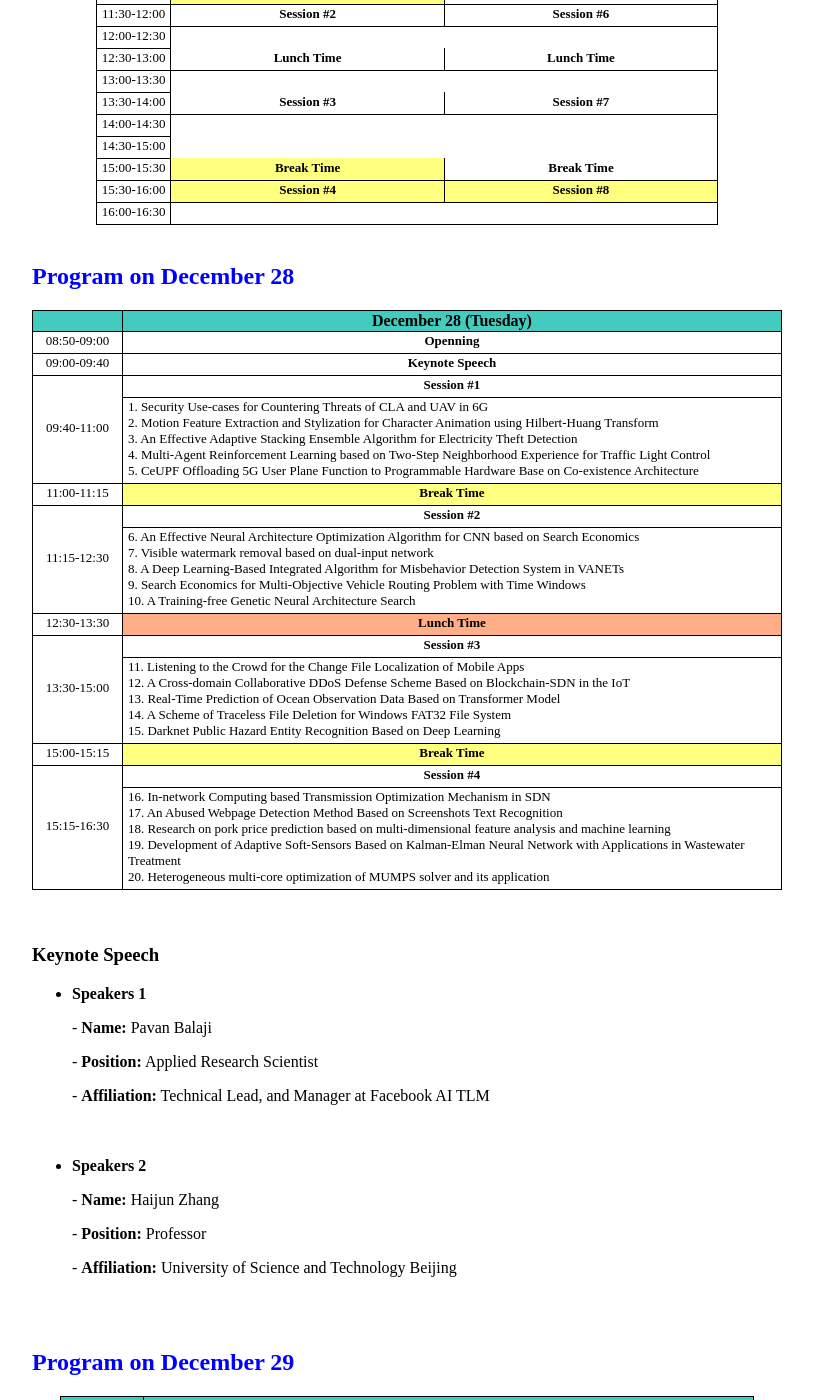
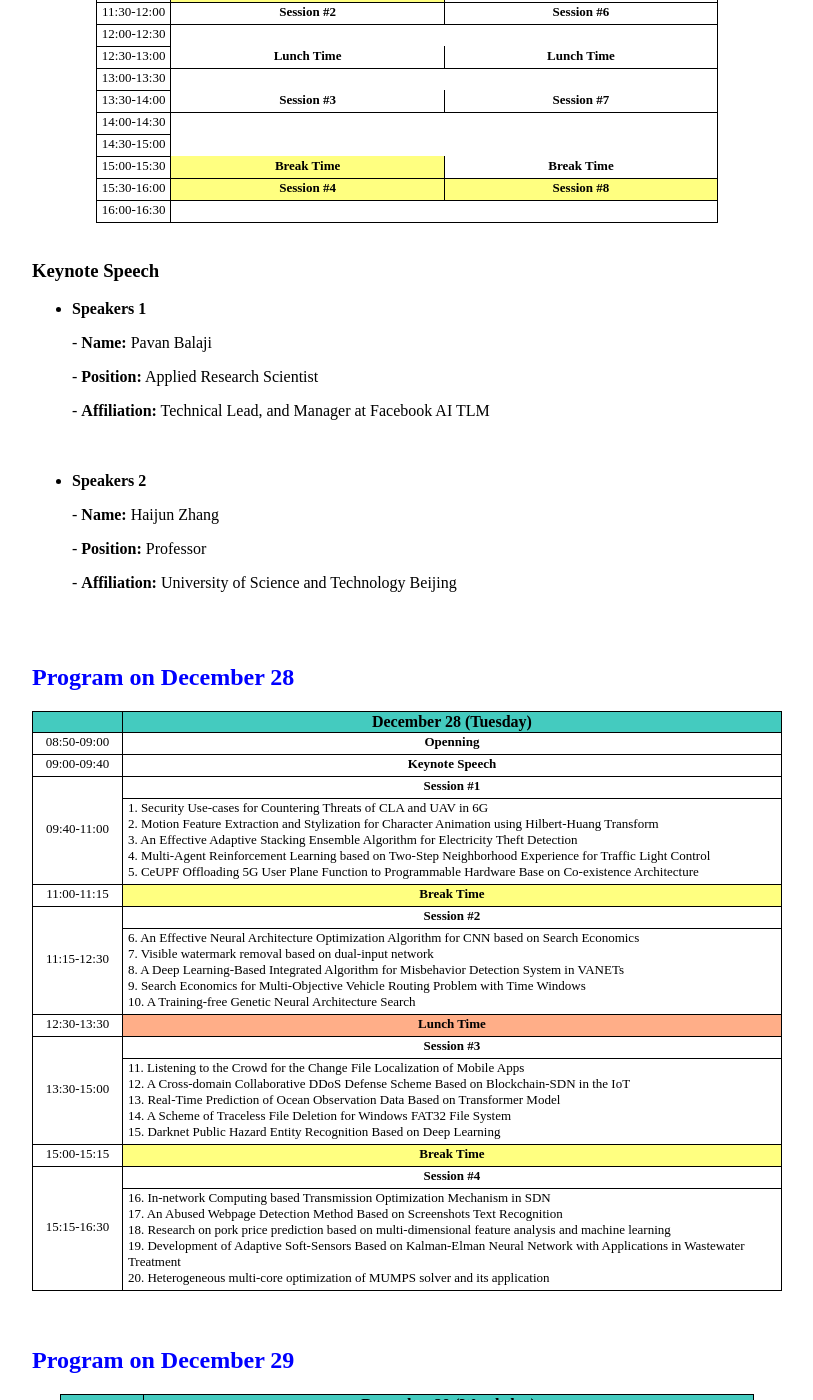
Before and after one commit to icea-conf/2021, a Jekyll site: the page built from program/index.html, in a window 1280 px wide and 1400 px high, scrolled down 957 px. Shown: the whole window, without its empty margins (233-1046 px from the left). Built offline with Jekyll 4.4.1, drawn with Linux system fonts in a browser that asks for light colours.

Commit message:
Update index.html

```diff
--- a/program/index.html
+++ b/program/index.html
@@ -29,7 +29,6 @@
                               <td class="theader1" width="44%" colspan="2"><b>December 29</b></td>
                          </tr>
 
-
                          <tr>
                               <td class="tcontent4" width="12%" >08:50-09:00</td>
                               <td class="tcontent4" width="44%" colspan="2"><b>Openning</b></td>
@@ -37,21 +36,20 @@
                          </tr>
 
                          <tr>
-                              <td class="tcontent4" width="12%" rawspan="3">09:00-09:30</td>
-                              <td class="tcontent4" width="44%" rawspan="1" colspan="2"><b>Keynote Speech</b></td>
+                              <td class="tcontent4" width="12%" rawspan="2">09:00-09:30</td>
+                              <td class="tcontent4" width="44%" rawspan="2" colspan="2"><b>Keynote Speech</b></td>
                               <td class="tcontent4" width="44%" colspan="2"style="background-color:#CCCCCC"></td>
                          </tr>
+
+                         <tr><td></td></tr>
+
+                         <tr>
+
 
                          <tr>
                               <td class="tcontent4" width="12%" rawspan="3">09:30-10:00</td>
                               <td class="tcontent4" width="44%" rawspan="12" colspan="2"><b>Session #1</b></td>
                               <td class="tcontent4" width="44%" rawspan="12" colspan="2"><b>Session #5</b></td>
-                         </tr>
-                         <tr>
-                              <td></td>
-                         </tr>
-                         <tr>
-                              <td></td>
                          </tr>
 
                          <tr>
@@ -118,6 +116,22 @@
                </table>
                </center>
           </div><br>
+
+          <div>
+          <h3>Keynote Speech</h3>
+               <ul>
+                    <li><b>Speakers 1</b></li>
+                         <p>- <b>Name:</b> Pavan Balaji</p>
+                         <p>- <b>Position:</b> Applied Research Scientist</p>
+                         <p>- <b>Affiliation:</b> Technical Lead, and Manager at Facebook AI TLM</p>
+                    <br></br>
+                    <li><b>Speakers 2</b></li>
+                         <p>- <b>Name:</b> Haijun Zhang</p>
+                         <p>- <b>Position:</b> Professor</p>
+                         <p>- <b>Affiliation:</b> University of Science and Technology Beijing</p>
+               </ul>
+               <br></br>
+          </div>
 
           <div>
                <h2 style="color:#0000FF">Program on December 28</h2>
@@ -212,21 +226,6 @@
                </table>
                </center><br>
           </div><br>
-          <div>
-          <h3>Keynote Speech</h3>
-               <ul>
-                    <li><b>Speakers 1</b></li>
-                         <p>- <b>Name:</b> Pavan Balaji</p>
-                         <p>- <b>Position:</b> Applied Research Scientist</p>
-                         <p>- <b>Affiliation:</b> Technical Lead, and Manager at Facebook AI TLM</p>
-                    <br></br>
-                    <li><b>Speakers 2</b></li>
-                         <p>- <b>Name:</b> Haijun Zhang</p>
-                         <p>- <b>Position:</b> Professor</p>
-                         <p>- <b>Affiliation:</b> University of Science and Technology Beijing</p>
-               </ul>
-               <br></br>
-          </div>
 
           <div>
                <h2 style="color:#0000FF">Program on December 29</h2>
```
